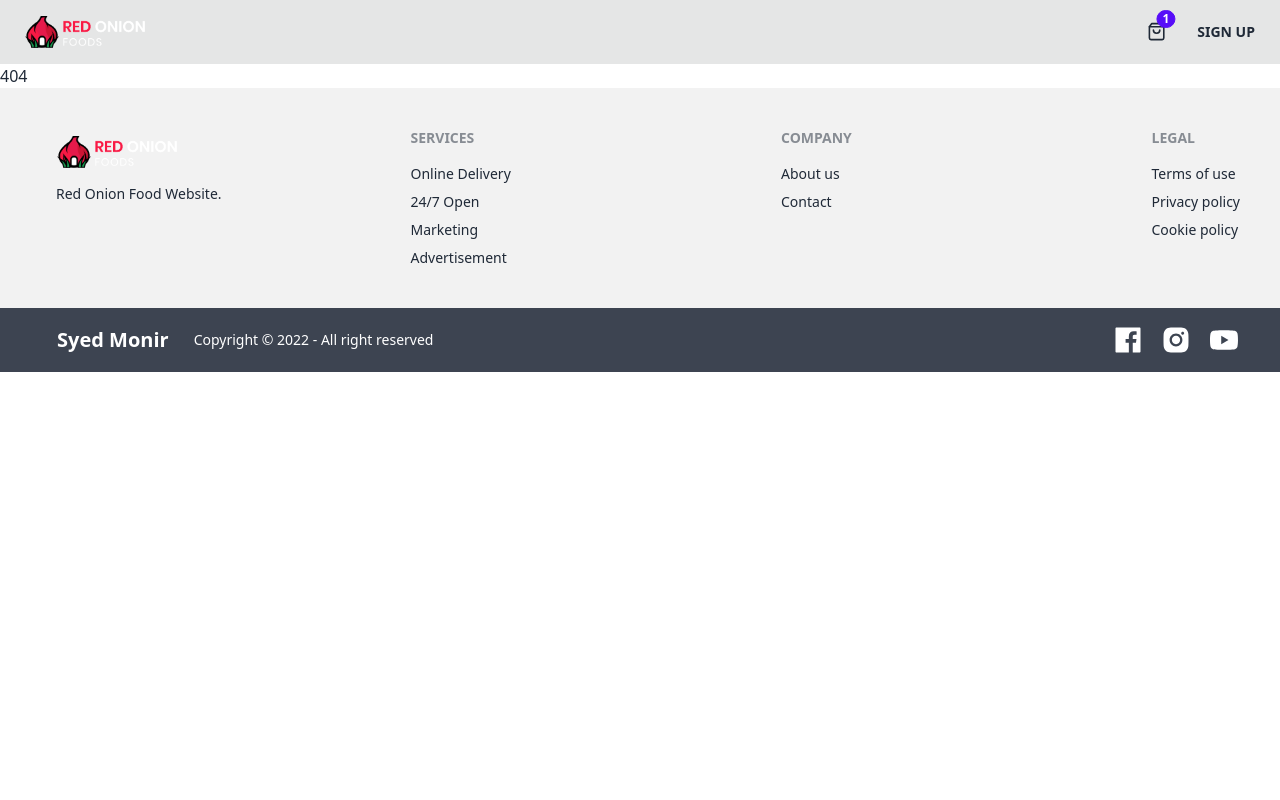
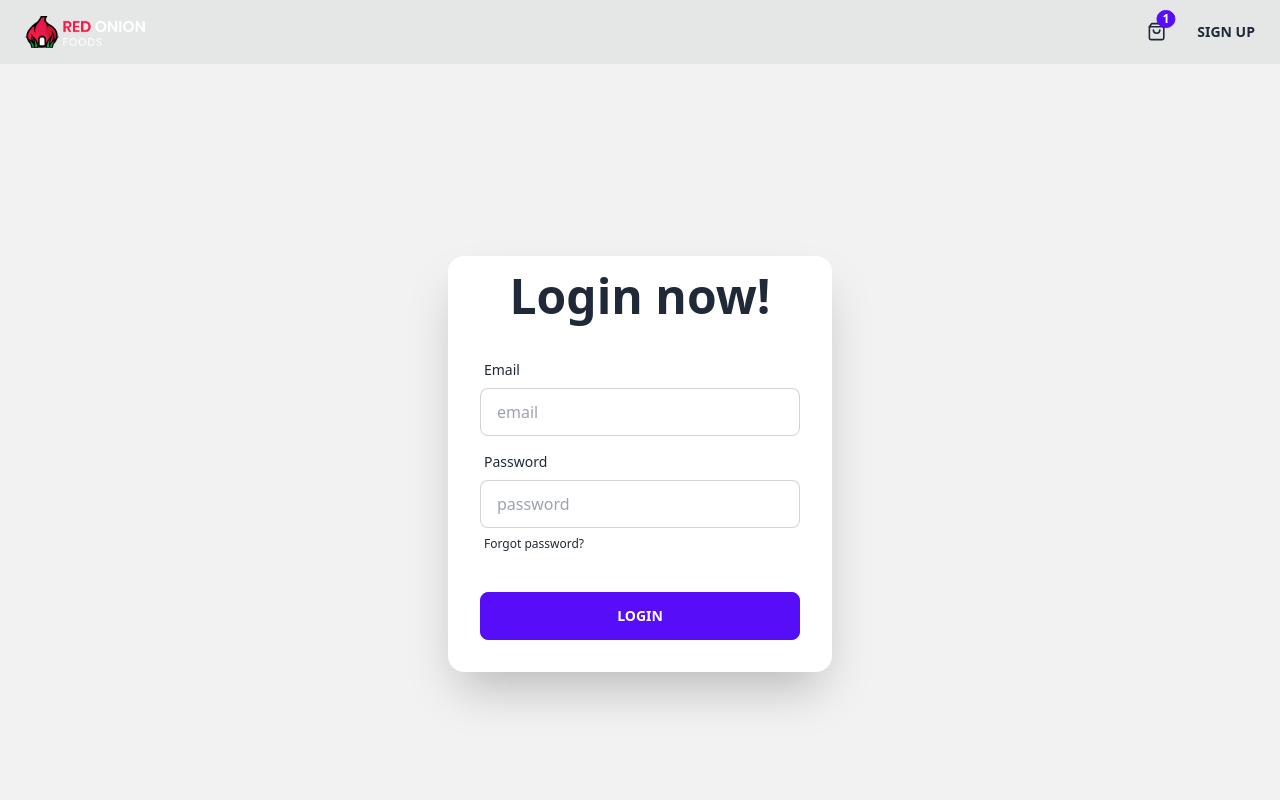
Before and after one commit to SyedMonir/red-onion, a React (Create React App) app: page /signup in a window 1280 px wide. Shown: the top 800 px of the page. Built offline with nearby package versions, Linux system fonts and the light colour scheme.

Commit message:
added signup component and created login and checkout compo

```diff
--- a/src/App.js
+++ b/src/App.js
@@ -1,10 +1,13 @@
 import { Route, Routes } from 'react-router-dom';
 import './App.css';
+import Checkout from './Pages/Checkout/Checkout';
 import Home from './Pages/Home/Home';
 import MealDetails from './Pages/MealDetails/MealDetails';
 import Footer from './Pages/SharedComponent/Footer';
 import Header from './Pages/SharedComponent/Header';
+import Login from './Pages/SharedComponent/Login';
 import NoRoute from './Pages/SharedComponent/NoRoute';
+import Signup from './Pages/SharedComponent/Signup';
 
 function App() {
   return (
@@ -15,6 +18,9 @@ function App() {
           <Route path="/" element={<Home />} />
           <Route path="/meal-details/:mealId" element={<MealDetails />} />
           <Route path="/add-to-cart" element={<Home />} />
+          <Route path="/login" element={<Login />} />
+          <Route path="/signup" element={<Signup />} />
+          <Route path="/checkout" element={<Checkout />} />
           <Route path="*" element={<NoRoute />} />
         </Routes>
       </main>
--- /dev/null
+++ b/src/Pages/Checkout/Checkout.js
@@ -0,0 +1,11 @@
+import React from 'react';
+
+const Checkout = () => {
+  return (
+    <div>
+      <h1>chack</h1>
+    </div>
+  );
+};
+
+export default Checkout;
--- a/src/Pages/MealDetails/MealDetails.js
+++ b/src/Pages/MealDetails/MealDetails.js
@@ -1,5 +1,5 @@
 import React, { useEffect, useState } from 'react';
-import { useParams } from 'react-router-dom';
+import { Link, useParams } from 'react-router-dom';
 import Spinner from '../SharedComponent/Spinner';
 
 const MealDetails = () => {
@@ -27,11 +27,17 @@ const MealDetails = () => {
         <div className="card w-11/12 p-8 mx-auto my-12 lg:card-side bg-base-300 shadow-xl">
           <div className="card-body p-0 sm:p-8 sm:w-3/5 w-full">
             <h2 className="card-title text-5xl uppercase">{meal?.strMeal}</h2>
-            <h2 className="card-title text-4xl">{meal?.price}</h2>
+            <h2 className="text-4xl">
+              <small>Price:</small> ${meal?.price}
+            </h2>
             <p className="text-sm text-justify">{meal?.strInstructions}</p>
             <div className="card-actions justify-end">
-              <button className="btn btn-primary px-10 ">Add to cart</button>
-              <button className="btn btn-error px-10 ">Order Now</button>
+              <Link to={'/add-to-cart'}>
+                <button className="btn btn-primary px-10 ">Add to cart</button>
+              </Link>
+              <Link to={'/checkout'}>
+                <button className="btn btn-error px-10 ">Order Now</button>
+              </Link>
             </div>
           </div>
           <figure className="sm:w-2/5 w-full">
--- /dev/null
+++ b/src/Pages/SharedComponent/Login.js
@@ -0,0 +1,11 @@
+import React from 'react';
+
+const Login = () => {
+  return (
+    <div>
+      <h1>Login</h1>
+    </div>
+  );
+};
+
+export default Login;
--- a/src/Pages/SharedComponent/Meal.js
+++ b/src/Pages/SharedComponent/Meal.js
@@ -19,7 +19,7 @@ const Meal = ({ meal }) => {
         <p>{strInstructions.slice(0, 70)}</p>
         <div className="card-actions">
           <button
-            className="btn btn-primary"
+            className="btn btn-error"
             onClick={() => navigate(`/meal-details/${idMeal}`)}
           >
             Order Now
--- /dev/null
+++ b/src/Pages/SharedComponent/Signup.js
@@ -0,0 +1,49 @@
+import React from 'react';
+
+const Signup = () => {
+  return (
+    <>
+      <div className="hero min-h-screen bg-base-200">
+        <div className="hero-content w-auto sm:w-3/5">
+          <div className="card flex-shrink-0 w-full max-w-sm shadow-2xl bg-base-100">
+            <div className="text-center mt-4">
+              <h1 className="text-5xl font-bold">Login now!</h1>
+            </div>
+            <div className="card-body">
+              <div className="form-control">
+                <label className="label">
+                  <span className="label-text">Email</span>
+                </label>
+                <input
+                  type="text"
+                  placeholder="email"
+                  className="input input-bordered"
+                />
+              </div>
+              <div className="form-control">
+                <label className="label">
+                  <span className="label-text">Password</span>
+                </label>
+                <input
+                  type="text"
+                  placeholder="password"
+                  className="input input-bordered"
+                />
+                <label className="label">
+                  <a href="/" className="label-text-alt link link-hover">
+                    Forgot password?
+                  </a>
+                </label>
+              </div>
+              <div className="form-control mt-6">
+                <button className="btn btn-primary">Login</button>
+              </div>
+            </div>
+          </div>
+        </div>
+      </div>
+    </>
+  );
+};
+
+export default Signup;
```
